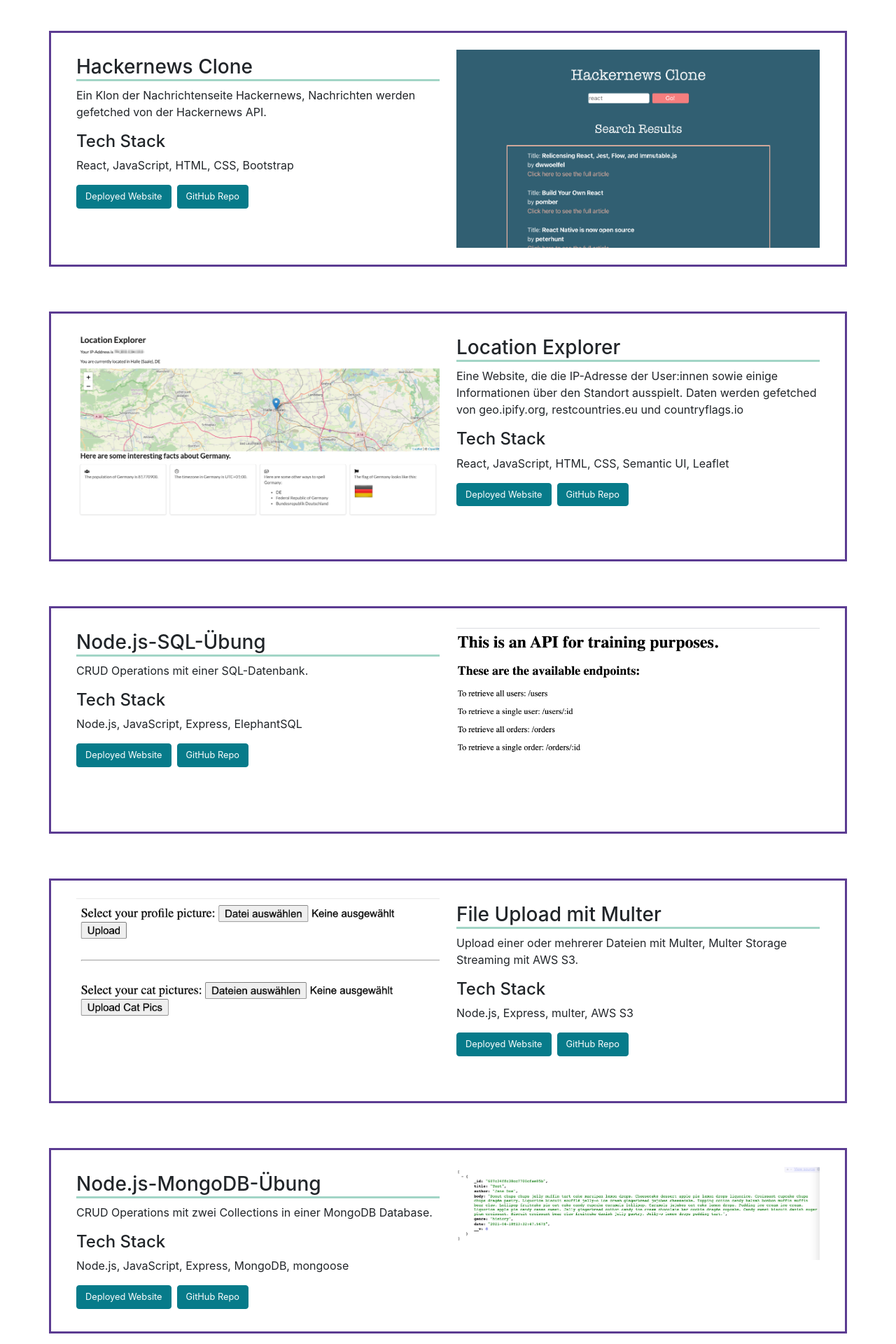
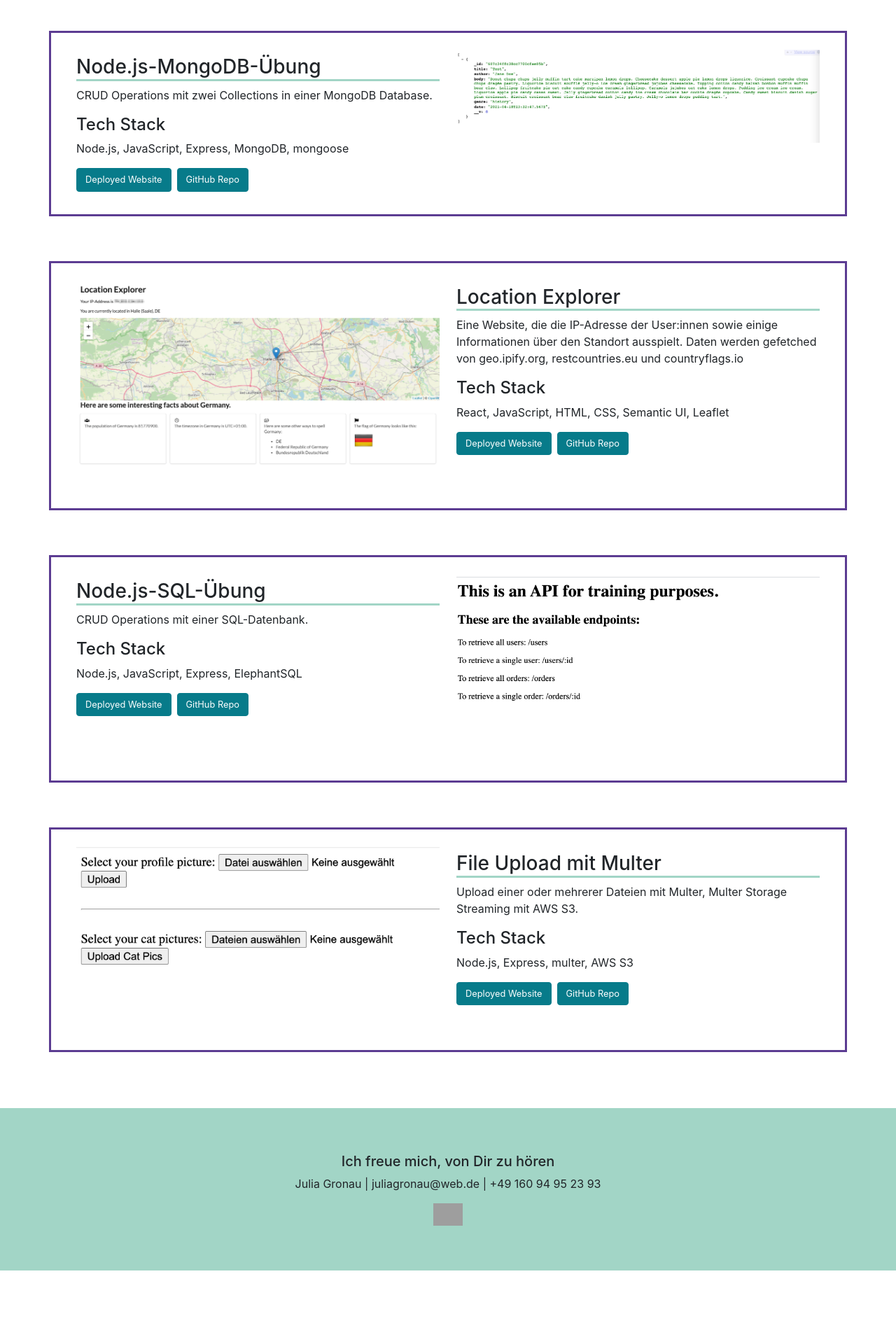
Before and after one commit to juliagronau/portfolio, a React (Create React App) app: page / in a window 1280 px wide. Shown: the part 1440-3360 px from the top of the page at 70% size. After the commit the page ends 3255 px from the top, so only its background shows below. Built offline with nearby package versions, Linux system fonts and the light colour scheme; grey boxes are pictures that could not be loaded.

Commit message:
change order of projects

```diff
--- a/src/Components/Projects.js
+++ b/src/Components/Projects.js
@@ -106,22 +106,22 @@ const Projects = () => {
           </a>
         </div>
       </div>
-
       <div className="row projectbox">
         <div className="col-sm">
-          <h3>Hackernews Clone</h3>
-          <p>
-            Ein Klon der Nachrichtenseite Hackernews, Nachrichten werden
-            gefetched von der Hackernews API.
-          </p>
+          <h3>Node.js-MongoDB-Übung</h3>
+          <p>CRUD Operations mit zwei Collections in einer MongoDB Database.</p>
           <h4>Tech Stack</h4>
-          <p>React, JavaScript, HTML, CSS, Bootstrap</p>
-          <a href="" target="blank" className="btn btn-primary">
+          <p>Node.js, JavaScript, Express, MongoDB, mongoose</p>
+          <a
+            href="https://node-express-mongoose.herokuapp.com/"
+            target="blank"
+            className="btn btn-primary"
+          >
             Deployed Website
           </a>
 
           <a
-            href="https://github.com/juliagronau/hackernewsclone"
+            href="https://github.com/juliagronau/node-express-mongoose-practice"
             target="blank"
             className="btn btn-primary"
           >
@@ -130,12 +130,13 @@ const Projects = () => {
         </div>
         <div className="col-sm">
           <img
-            src={Hacker_News_Clone_thumbnail}
+            src={mongoose}
             className="img-fluid"
-            alt="hackernews thumbnail"
+            alt="mongoose thumbnail"
           ></img>
         </div>
       </div>
+
       <div className="row projectbox">
         <div className="col-sm">
           <img
@@ -233,36 +234,6 @@ const Projects = () => {
           </a>
         </div>
       </div>
-      <div className="row projectbox">
-        <div className="col-sm">
-          <h3>Node.js-MongoDB-Übung</h3>
-          <p>CRUD Operations mit zwei Collections in einer MongoDB Database.</p>
-          <h4>Tech Stack</h4>
-          <p>Node.js, JavaScript, Express, MongoDB, mongoose</p>
-          <a
-            href="https://node-express-mongoose.herokuapp.com/"
-            target="blank"
-            className="btn btn-primary"
-          >
-            Deployed Website
-          </a>
-
-          <a
-            href="https://github.com/juliagronau/node-express-mongoose-practice"
-            target="blank"
-            className="btn btn-primary"
-          >
-            GitHub Repo
-          </a>
-        </div>
-        <div className="col-sm">
-          <img
-            src={mongoose}
-            className="img-fluid"
-            alt="mongoose thumbnail"
-          ></img>
-        </div>
-      </div>
     </>
   );
 };
```
